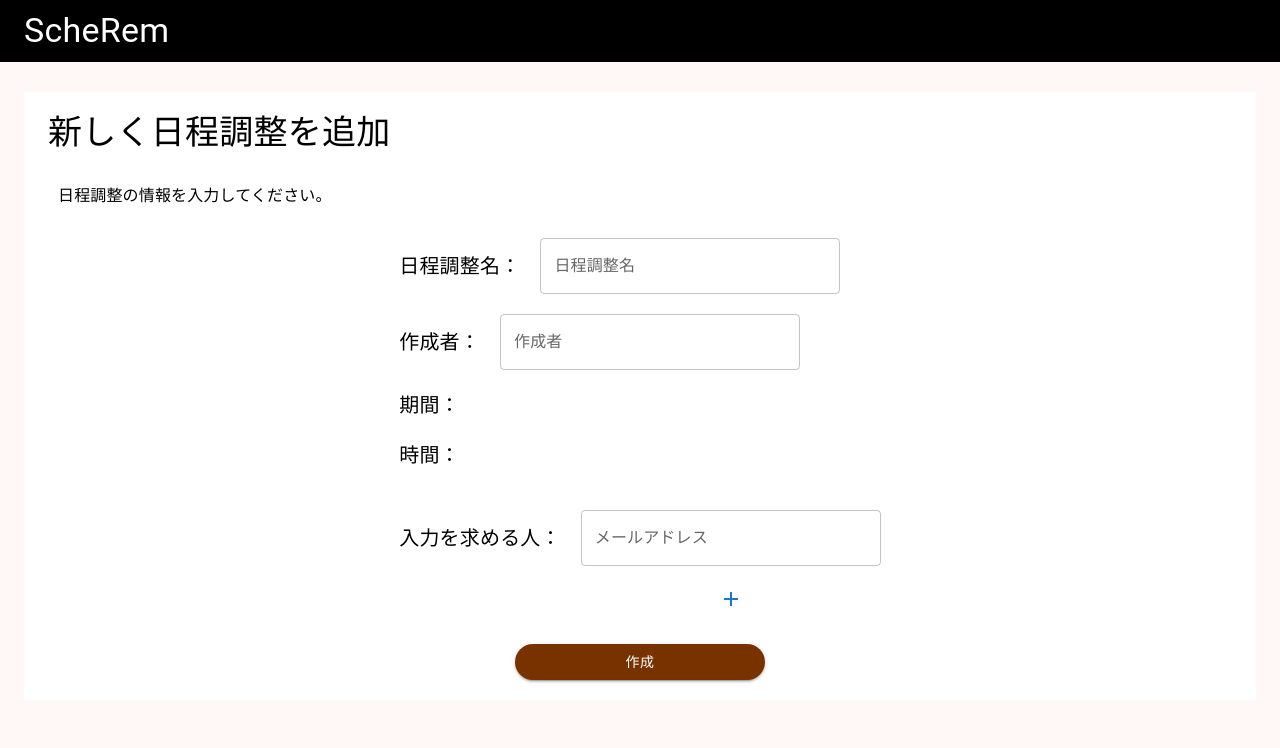
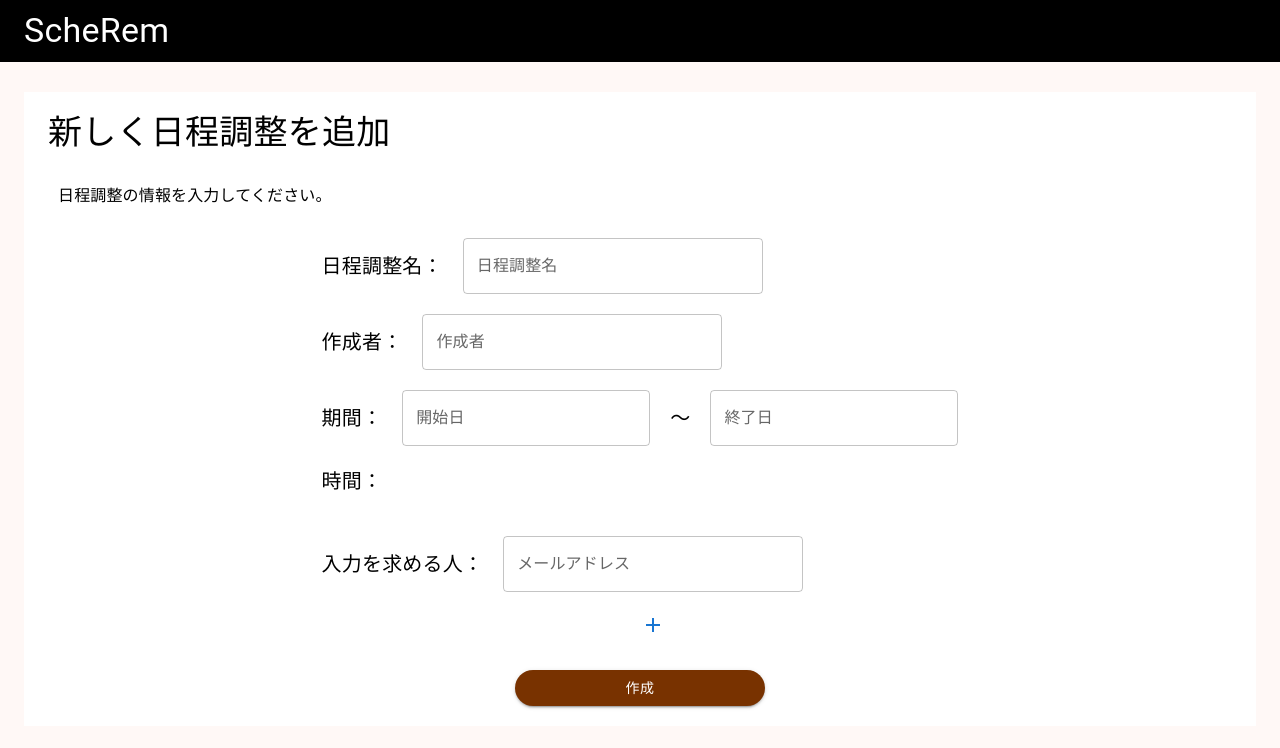
Before and after one commit to mochi-yu/sche-rem-next, a Next.js app: page /create in a window 1280 px wide. Shown: the top 748 px of the page. Built offline with nearby package versions, Linux system fonts and the light colour scheme.

Commit message:
feat: 期間の選択フォームを追加

```diff
--- a/app/create/input_new_schedule_form.tsx
+++ b/app/create/input_new_schedule_form.tsx
@@ -4,6 +4,13 @@ import { ScheRemButtonPrimary } from "@/components/sche_rem_button_primary"
 import { Stack, Typography, TextField, Button } from "@mui/material"
 import AddIcon from '@mui/icons-material/Add';
 import { useState } from "react"
+
+import { AdapterDayjs } from '@mui/x-date-pickers/AdapterDayjs';
+import { LocalizationProvider } from '@mui/x-date-pickers/LocalizationProvider';
+import { DatePicker } from '@mui/x-date-pickers/DatePicker';
+import { jaJP } from "@mui/x-date-pickers";
+
+import { Dayjs } from "dayjs";
 
 export function InputNewScheduleFrom() {
   const [groupName, setGroupName] = useState("");
@@ -69,7 +76,32 @@ export function InputNewScheduleFrom() {
           <Typography sx={{mr: "20px", fontSize: "20px"}}>
             期間：
           </Typography>
+          <LocalizationProvider
+            dateAdapter={AdapterDayjs}
+            dateFormats={{ monthAndYear: 'YYYY年 MM月' }}
+            localeText={{
+              previousMonth: '前月を表示',
+              nextMonth: '次月を表示',
+            }}
+          >
+            <DatePicker
+              label="開始日"
+              format="YYYY/MM/DD"
+              onChange={(value: Dayjs | null) => {
+                if(value == null) return;
+                console.log(value.format())
+              }}
+            />
+          <Typography sx={{mx: "20px", fontSize: "20px"}}>
+            ～
+          </Typography>
+            <DatePicker
+                label="終了日"
+                format="YYYY/MM/DD"
+              />
+          </LocalizationProvider>
         </Stack>
+
         <Stack direction="row" alignItems="center" sx={{my: "20px"}}>
           <Typography sx={{mr: "20px", fontSize: "20px"}}>
             時間：
--- a/package.json
+++ b/package.json
@@ -19,6 +19,7 @@
     "@types/react-dom": "18.2.7",
     "@viselect/react": "^3.0.0",
     "autoprefixer": "10.4.14",
+    "dayjs": "^1.11.9",
     "next": "13.4.13",
     "normalize.css": "^8.0.1",
     "postcss": "8.4.27",
```
Also changed, not shown: 1 other file (tests, documents, lock files or other folders).
